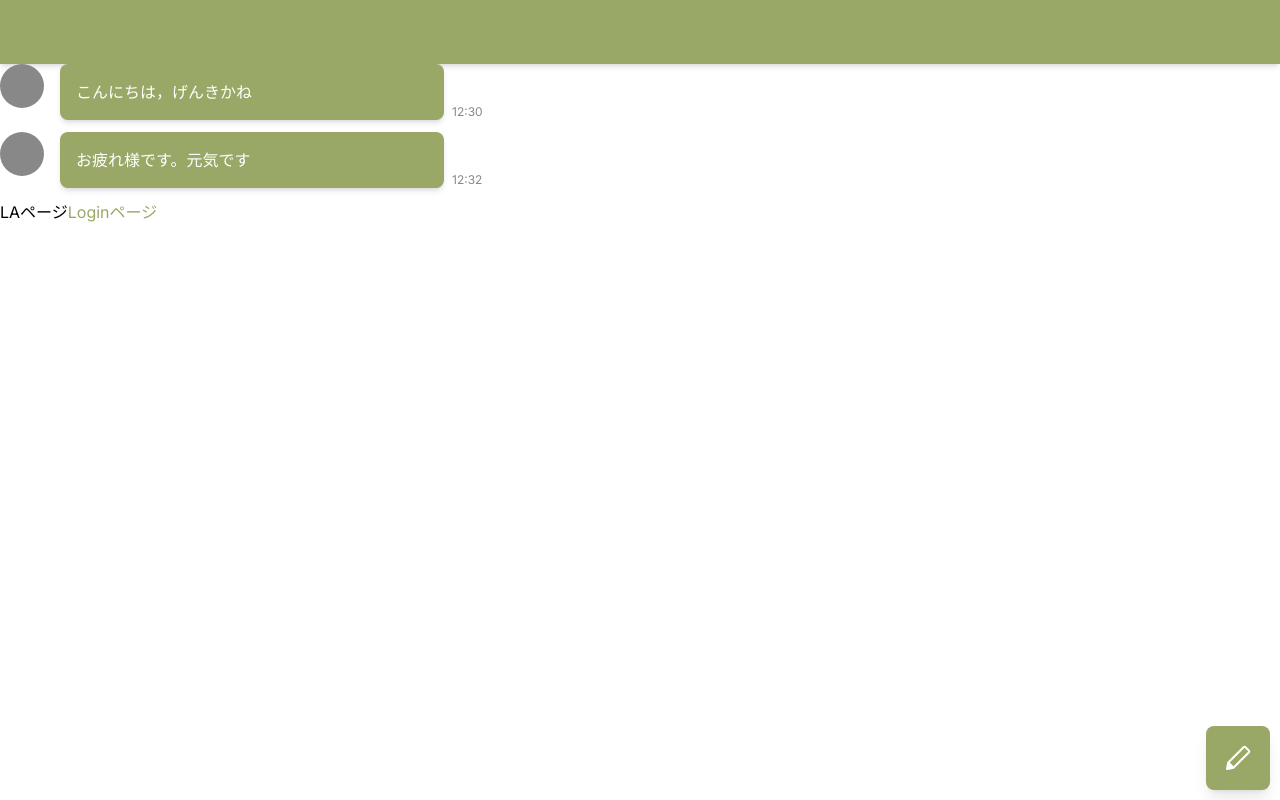
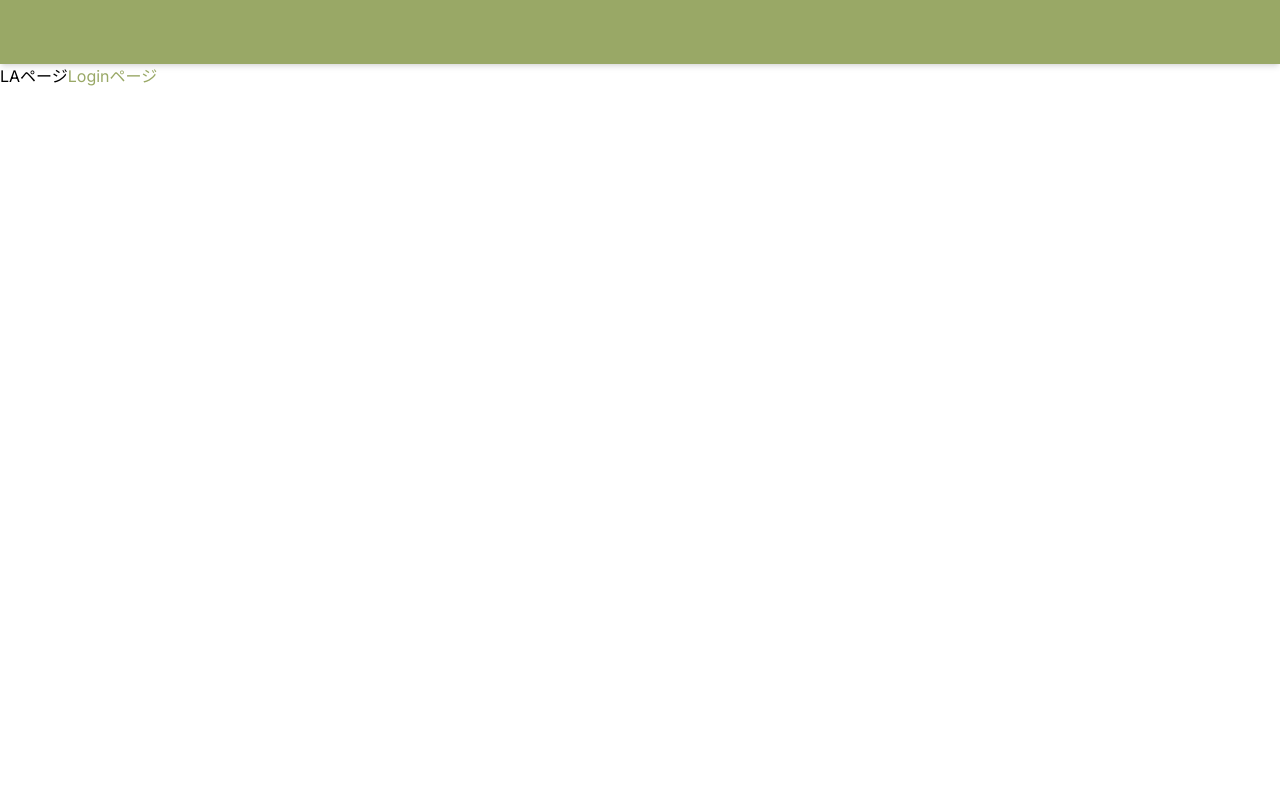
Before and after one commit to prapro-ou/castella-frontend, a Next.js app: page / in a window 1280 px wide. Built offline with nearby package versions, Linux system fonts and the light colour scheme.

Commit message:
[fix] page.jsを元の状態に修正

```diff
--- a/app/page.js
+++ b/app/page.js
@@ -1,14 +1,7 @@
 'use client';
-
-import MessageScreen from '@/features/talks/threads/messages/components/MessageScreen';
 export default function Home() {
-  const messages = [
-    { id: 1, value: 'こんにちは，げんきかね', createdAt: '12:30' },
-    { id: 2, value: 'お疲れ様です。元気です', createdAt: '12:32' },
-  ];
   return (
     <main>
-      <MessageScreen messages={messages} />
       <p>
         LAページ
         <a href='/login' className='text-primary'>
```
